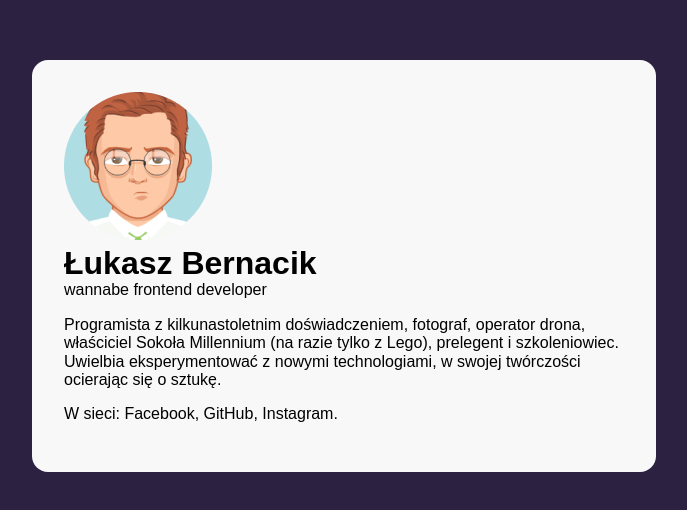
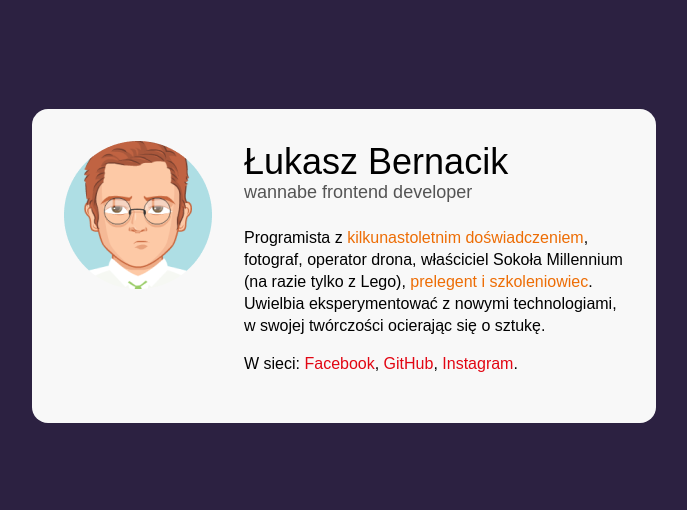
Before and after one commit to lukasz-bernacik/business-card, a plain HTML site: page index.html in a window 1280 px wide. Shown: the part 134-644 px from the top of the page, without its empty margins (296-983 px from the left). Drawn offline with Linux system fonts and the light colour scheme.

Commit message:
add flexbox, add div, change margin and font sizes

```diff
--- a/index.html
+++ b/index.html
@@ -11,17 +11,24 @@
     <main class="card">
       <article class="person">
         <img class="person__picture" src="avatar.png" alt="" />
+        <div>
           <header class="person__header">
             <h1 class="person__name">Łukasz Bernacik</h1>
             <p class="person__position">wannabe frontend developer</p>
           </header>
           <p class="person__description">
-          Programista z kilkunastoletnim doświadczeniem, fotograf, operator
-          drona, właściciel Sokoła Millennium (na razie tylko z Lego), prelegent
-          i szkoleniowiec. Uwielbia eksperymentować z nowymi technologiami, w
-          swojej twórczości ocierając się o sztukę.
+            Programista z
+            <strong class="strong">kilkunastoletnim doświadczeniem</strong>,
+            fotograf, operator drona, właściciel Sokoła Millennium (na razie
+            tylko z Lego),
+            <strong class="strong">prelegent i szkoleniowiec</strong>. Uwielbia
+            eksperymentować z nowymi technologiami, w swojej twórczości
+            ocierając się o sztukę.
           </p>
-        <p class="person__description">W sieci: Facebook, GitHub, Instagram.</p>
+          <p class="person__description">
+            W sieci: <a class="person__site" href="#">Facebook</a>, <a class="person__site" href="#">GitHub</a>, <a class="person__site" href="#">Instagram</a>.
+          </p>
+        </div>
       </article>
     </main>
   </body>
--- a/style.css
+++ b/style.css
@@ -25,13 +25,43 @@ body {
 }
 
 .person {
+  display: flex;
+}
 
+.person__description {
+  font-size: 16px;
+  line-height: 22px;
+  margin-bottom: 16px;
+}
+
+.person__header {
+  margin-bottom: 24px;
+}
+
+.person__name {
+  margin: 0;
+  font-size: 36px;
+  font-weight: normal;
+}
+
+.person__picture {
+  margin-right: 32px;
+  display: block;
+  height: 148px;
 }
 
 .person__position {
     margin: 0;
+    font-size: 18px;
+    color: #545454;
 }
 
-.person__name {
-    margin: 0;
+.person__site {
+  color: #E20613;
+  text-decoration: none;
 }
+
+.strong {
+  color: #ED6D05;
+  font-weight: normal;
+}
```
Lines whose indentation alone changed are shown as unchanged.
